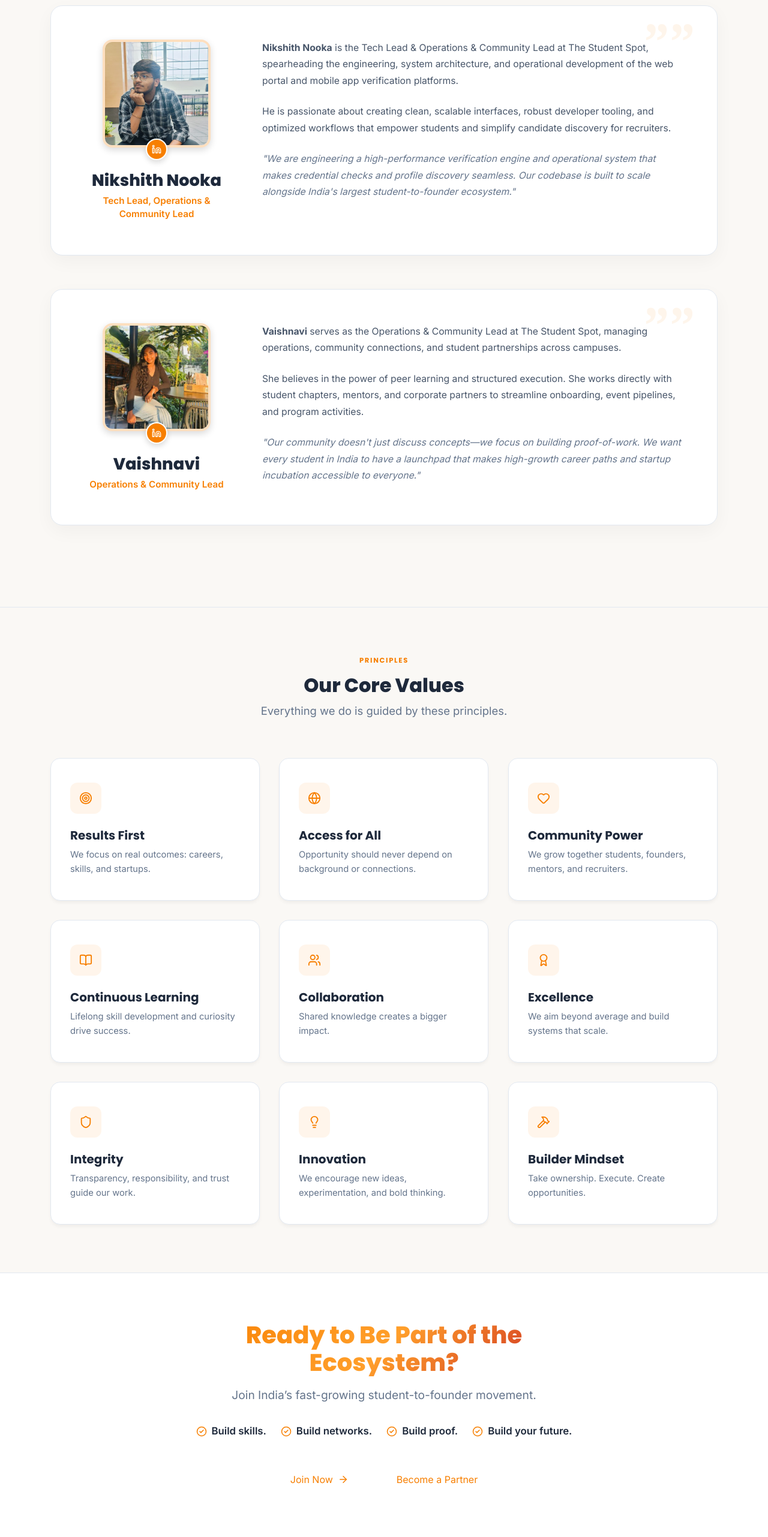
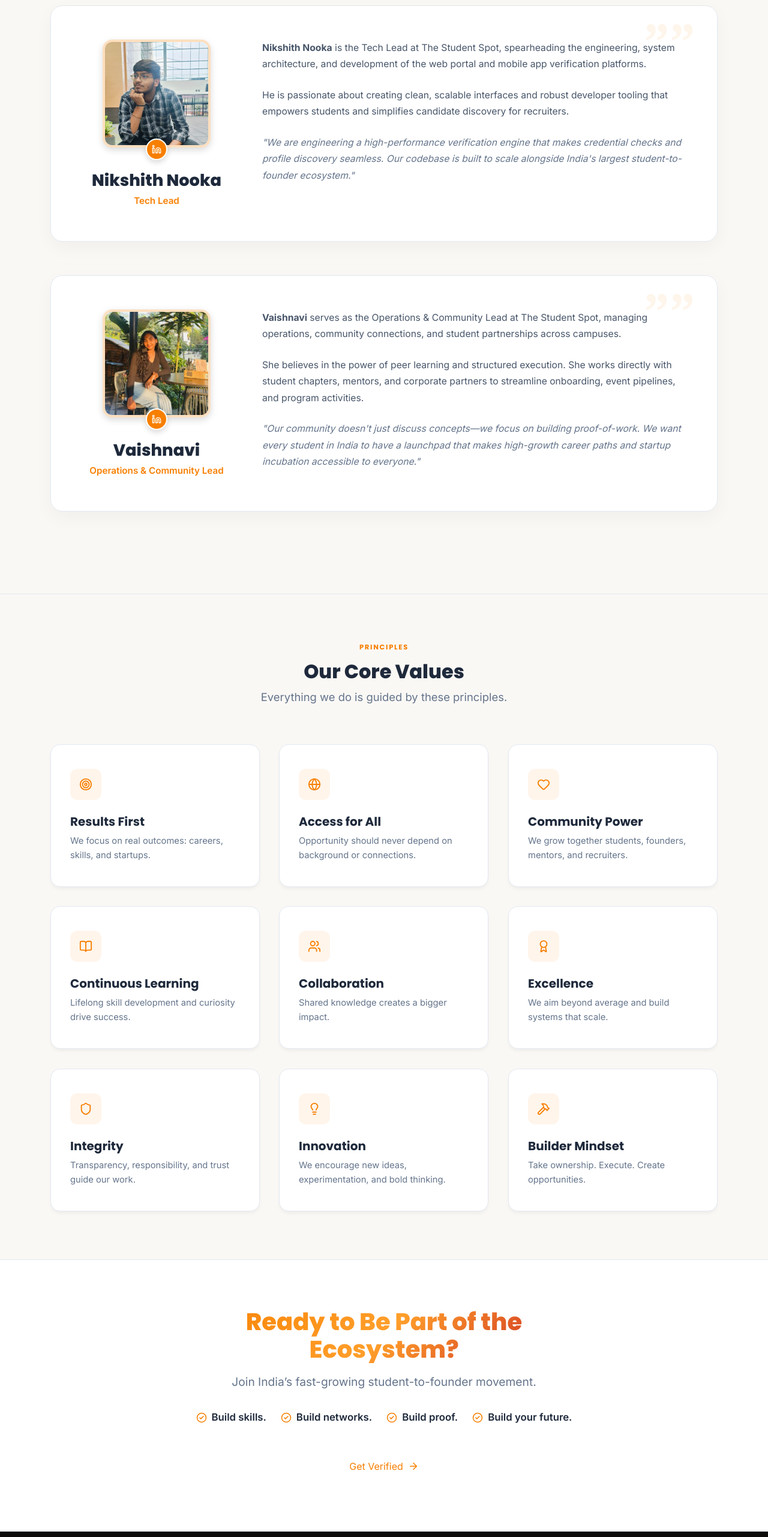
Before and after one commit to nikki-nooka/tss, a Next.js app: page /about in a window 1280 px wide. Shown: the part 3958-6521 px from the top of the page at 60% size. Built offline with nearby package versions, Linux system fonts and the light colour scheme.

Commit message:
feat: replace about footer buttons with Get Verified CTA and revert Nikshith card to Tech Lead

```diff
--- a/src/app/about/page.tsx
+++ b/src/app/about/page.tsx
@@ -307,7 +307,7 @@
             </div>
           </ScrollReveal>
 
-          {/* Card 3: Tech Lead & Operations & Community Lead */}
+          {/* Card 3: Tech Lead */}
           <ScrollReveal direction="pop" delay={300} className={styles.founderFeaturedCard} style={{ marginTop: '3rem' }}>
             {/* Translucent quote mark overlay */}
             <div className={styles.quoteIconWrapper}>
@@ -316,7 +316,7 @@
 
             <div className={styles.founderAvatarCol}>
               <div className={styles.photoContainer}>
-                <img src="/nikshith.png" alt="Nikshith Nooka - Tech Lead, Operations & Community Lead" className={styles.founderPhoto} style={{ objectPosition: 'center 20%' }} />
+                <img src="/nikshith.png" alt="Nikshith Nooka - Tech Lead" className={styles.founderPhoto} style={{ objectPosition: 'center 20%' }} />
                 <div className={styles.floatingSocials}>
                   <a href="https://www.linkedin.com/in/nikshith-nooka-2580302a7/" target="_blank" rel="noopener noreferrer" className={styles.floatingSocialBtn} title="LinkedIn">
                     <LinkedInIcon style={{ width: '16px', height: '16px' }} />
@@ -325,18 +325,18 @@
               </div>
               <div className={styles.founderMeta}>
                 <h3>Nikshith Nooka</h3>
-                <span>Tech Lead, Operations & Community Lead</span>
+                <span>Tech Lead</span>
               </div>
             </div>
             <div className={styles.founderDesc}>
               <p className={styles.founderBio}>
-                <strong>Nikshith Nooka</strong> is the Tech Lead & Operations & Community Lead at The Student Spot, spearheading the engineering, system architecture, and operational development of the web portal and mobile app verification platforms.
+                <strong>Nikshith Nooka</strong> is the Tech Lead at The Student Spot, spearheading the engineering, system architecture, and development of the web portal and mobile app verification platforms.
               </p>
               <p className={styles.founderBio}>
-                He is passionate about creating clean, scalable interfaces, robust developer tooling, and optimized workflows that empower students and simplify candidate discovery for recruiters.
+                He is passionate about creating clean, scalable interfaces and robust developer tooling that empowers students and simplifies candidate discovery for recruiters.
               </p>
               <p className={styles.founderBio} style={{ fontStyle: 'italic', color: '#64748b' }}>
-                "We are engineering a high-performance verification engine and operational system that makes credential checks and profile discovery seamless. Our codebase is built to scale alongside India's largest student-to-founder ecosystem."
+                "We are engineering a high-performance verification engine that makes credential checks and profile discovery seamless. Our codebase is built to scale alongside India's largest student-to-founder ecosystem."
               </p>
             </div>
           </ScrollReveal>
@@ -448,12 +448,9 @@
           </ScrollReveal>
 
           <ScrollReveal direction="pop" delay={450}>
-            <div style={{ display: 'flex', flexWrap: 'wrap', gap: '1rem', justifyContent: 'center' }}>
-              <a href="https://forms.gle/HJn2GQDYa64gmvnYA" target="_blank" rel="noopener noreferrer" className={styles.btnJoinNow} style={{ display: 'inline-flex', alignItems: 'center', gap: '0.5rem', textDecoration: 'none', padding: '1rem 2rem' }}>
-                Join Now <ArrowRight size={18} />
-              </a>
-              <Link href="/contact" className={styles.btnPartnerWithUs} style={{ display: 'inline-flex', alignItems: 'center', gap: '0.5rem', textDecoration: 'none', padding: '1rem 2rem' }}>
-                Become a Partner
+            <div style={{ display: 'flex', justifyContent: 'center' }}>
+              <Link href="/get-verified" className={styles.btnJoinNow} style={{ display: 'inline-flex', alignItems: 'center', gap: '0.5rem', textDecoration: 'none', padding: '1rem 2rem' }}>
+                Get Verified <ArrowRight size={18} />
               </Link>
             </div>
           </ScrollReveal>
```
